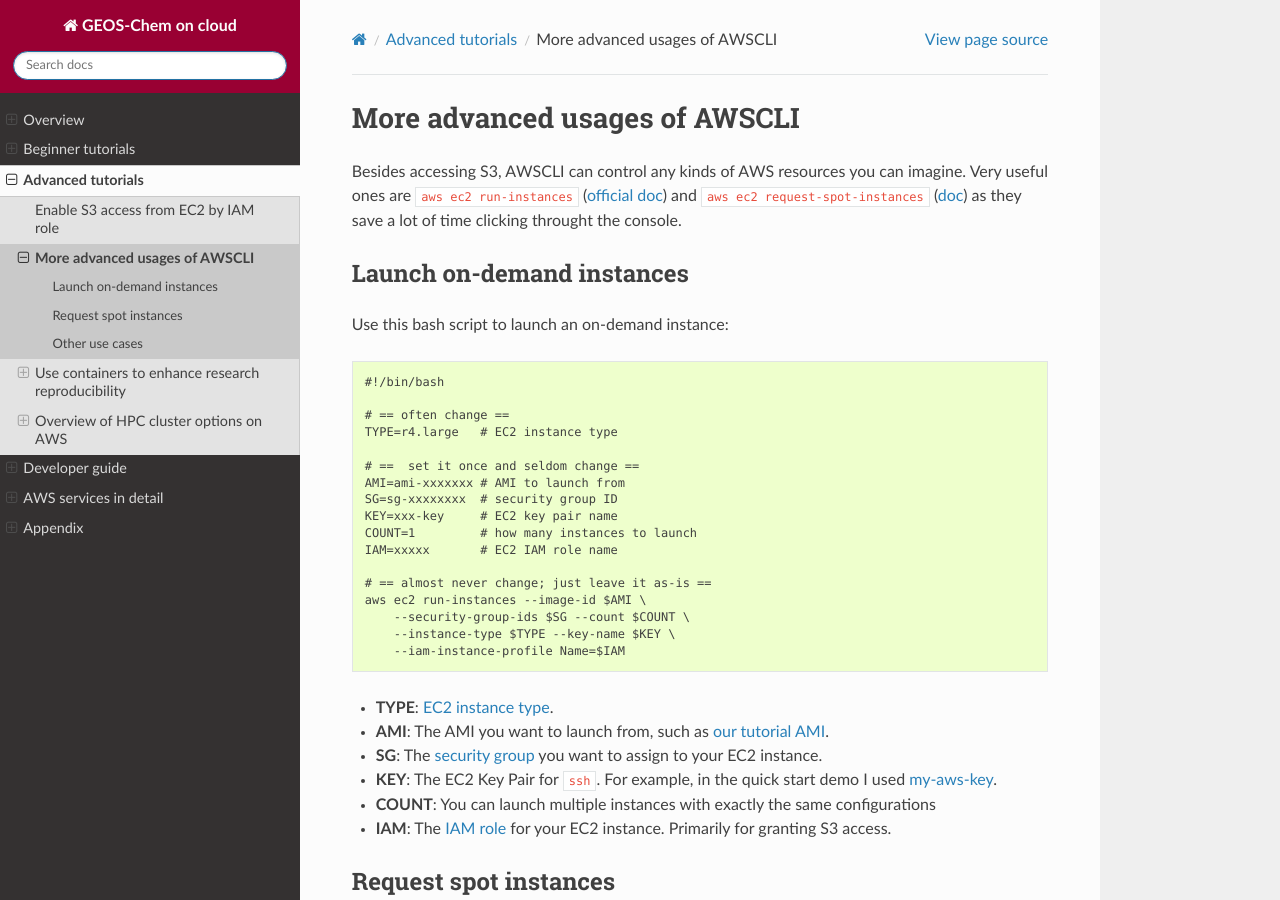
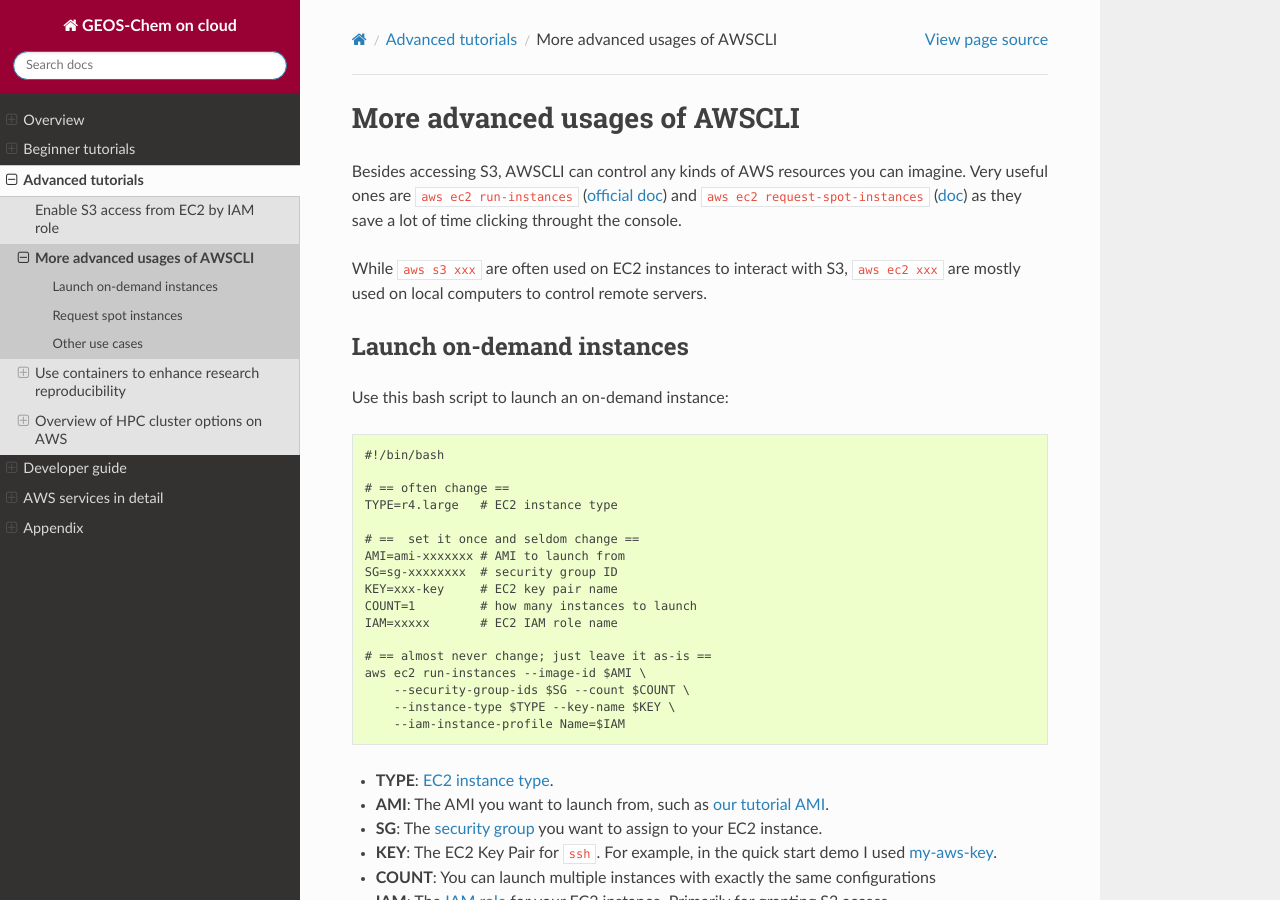
Before and after one commit to geoschem/geos-chem-cloud, a Sphinx documentation site: the page built from doc/source/chapter03_advanced-tutorial/advanced-awscli.rst, in a window 1280 px wide and 900 px high. Built offline with Sphinx 7.4.7 and the Read the Docs theme 2.0.0, drawn with Linux system fonts in a browser that asks for light colours.

Commit message:
Note on 'aws ec2' command

```diff
--- a/doc/source/chapter03_advanced-tutorial/advanced-awscli.rst
+++ b/doc/source/chapter03_advanced-tutorial/advanced-awscli.rst
@@ -2,6 +2,8 @@ More advanced usages of AWSCLI
 ==============================
 
 Besides accessing S3, AWSCLI can control any kinds of AWS resources you can imagine. Very useful ones are ``aws ec2 run-instances`` (`official doc <https://docs.aws.amazon.com/cli/latest/reference/ec2/run-instances.html>`_) and ``aws ec2 request-spot-instances`` (`doc <https://docs.aws.amazon.com/cli/latest/reference/ec2/request-spot-instances.html>`_) as they save a lot of time clicking throught the console.
+
+While ``aws s3 xxx`` are often used on EC2 instances to interact with S3, ``aws ec2 xxx`` are mostly used on local computers to control remote servers.
 
 Launch on-demand instances
 --------------------------
```
